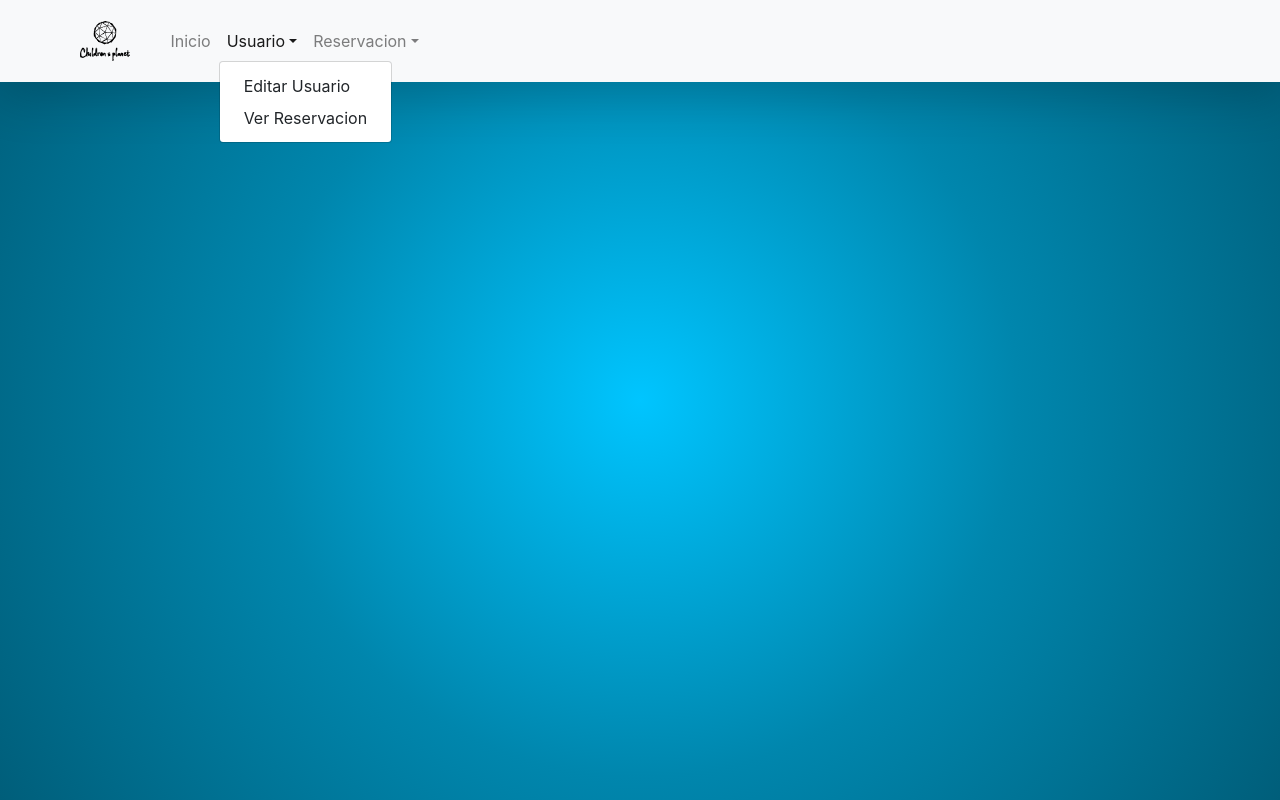
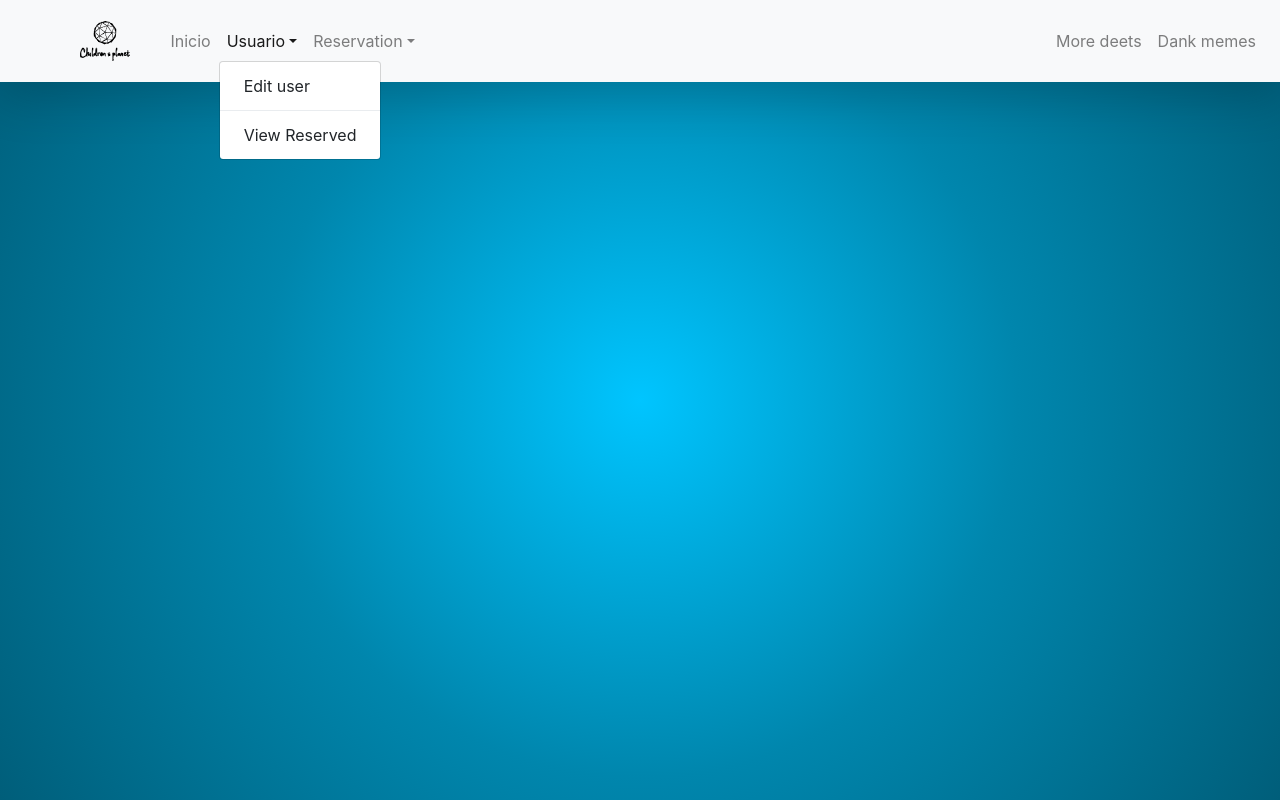
Before and after one commit to rugo-source/Childrens-Planet-Front-End, a Next.js app: page /profile in a window 1280 px wide. Both pictures are taken after a click on the button "Usuario". Built offline with nearby package versions, Linux system fonts and the light colour scheme.

Commit message:
added navBar component

```diff
--- a/components/Navbar.js
+++ b/components/Navbar.js
@@ -3,9 +3,6 @@ import { Navbar, Nav, NavDropdown } from "react-bootstrap";
 
 const NavBar = () => {
   return (
-
-
-
     <Navbar
       className="fixed-top shadow-lg"
       collapseOnSelect
@@ -25,39 +22,32 @@ const NavBar = () => {
       </Navbar.Brand>
       <Navbar.Toggle aria-controls="responsive-navbar-nav" />
       <Navbar.Collapse id="responsive-navbar-nav">
-        <Nav className=" justify-content-center w-100 mr-5">
-          <ul className="navbar-nav mr-auto mt-2 mt-lg-0 align-items-lg-center">
-            <li className="nav-item">
-              <a
-                className="nav-link"
-                href="#home"
-                //		onClick={hola}
-                style={{ outline: "0" }}
-              >
-                Inicio <span className="sr-only">(current)</span>
-              </a>
-            </li>
-            <li className="nav-item">
-              <NavDropdown className={styles.dropdown} title="Usuario" id="basic-nav-dropdown">
+        <Nav className="mr-auto">
+          <Nav.Link href="#features"> Inicio </Nav.Link>
+          <NavDropdown title="Usuario" id="collasible-nav-dropdown">
+            <NavDropdown.Item href="#action/3.1">
+            Edit user
+            </NavDropdown.Item>
+            <NavDropdown.Divider />
             <NavDropdown.Item href="#action/3.2">
-                  Editar Usuario
-                </NavDropdown.Item>
-                <NavDropdown.Item href="#action/3.3">
-                  Ver  Reservacion
+              View Reserved
             </NavDropdown.Item>
           </NavDropdown>
-            </li>
-            <li className="nav-item">
-              <NavDropdown title="Reservacion" id="basic-nav-dropdown">
-                <NavDropdown.Item href="#action/3.2">
-                  Registrar Reservacion
+          <NavDropdown title="Reservation" id="collasible-nav-dropdown">
+            <NavDropdown.Item href="#action/3.1">
+              Registrar Reservation
             </NavDropdown.Item>
-                <NavDropdown.Item href="#action/3.3">
-                  Editar Reservacion
+            <NavDropdown.Divider />
+            <NavDropdown.Item href="#action/3.4">
+              Edit Reservation
             </NavDropdown.Item>
           </NavDropdown>
-            </li>
-          </ul>
+        </Nav>
+        <Nav>
+          <Nav.Link href="#deets">More deets</Nav.Link>
+          <Nav.Link eventKey={2} href="#memes">
+            Dank memes
+          </Nav.Link>
         </Nav>
       </Navbar.Collapse>
     </Navbar>
--- a/styles/Navbar.module.css
+++ b/styles/Navbar.module.css
@@ -1,9 +1,5 @@
-
 .dropdown {
-  position: relative;
-  display: inline-block;
-  color: red;
-
+    color: red;
 }
 
 .dropdowncontent {
@@ -11,11 +7,11 @@
   position: absolute;
   background-color: #f9f9f9;
   min-width: 160px;
-  box-shadow: 0px 8px 16px 0px rgba(0,0,0,0.2);
+  box-shadow: 0px 8px 16px 0px rgba(0, 0, 0, 0.2);
   padding: 12px 16px;
   z-index: 1;
 }
 
-.dropdown:hover .dropdown-content {
+.dropdown:hover .dropdowncontent {
   display: block;
 }
```
Lines whose indentation alone changed are shown as unchanged.
